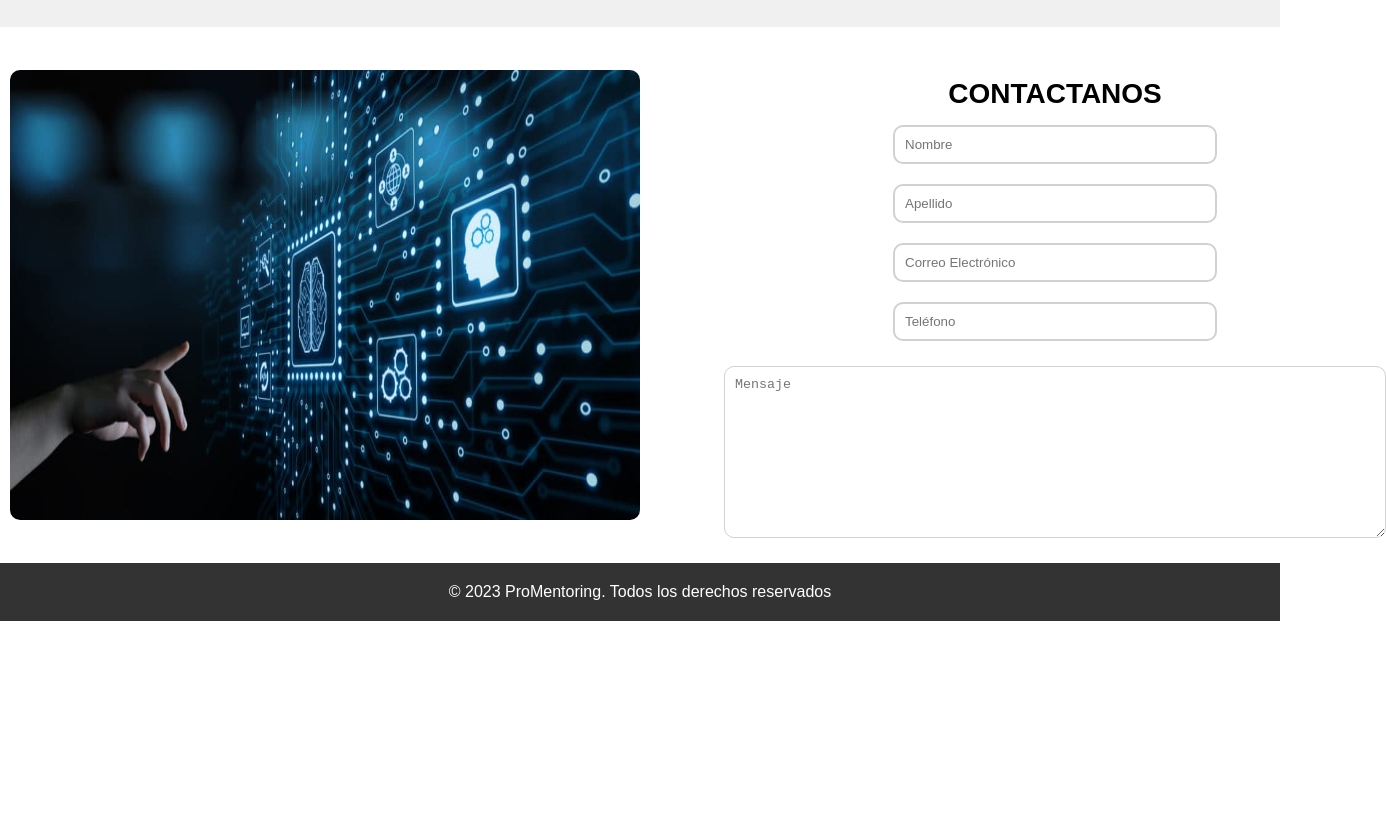
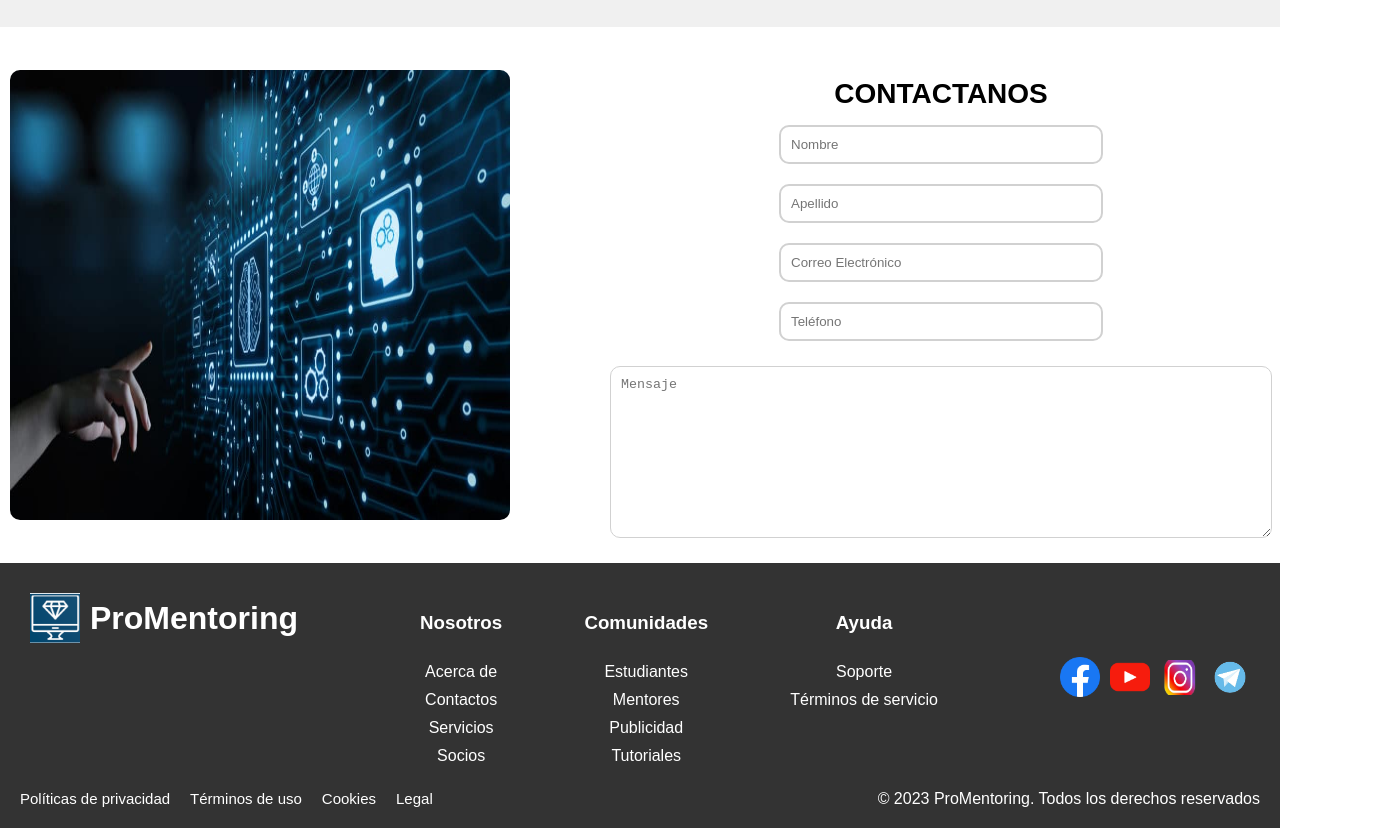
Before and after one commit to ProMentoring/ProMentoring-Landing-Page, a plain HTML site: page src/index.html in a window 1280 px wide. Shown: the part 3476-4304 px from the top of the page, 1386 px wide, since content can reach past the window. Before the commit the page ends 4097 px from the top, so only its background shows below. Drawn offline with Linux system fonts and the light colour scheme.

Commit message:
fix: Agregación de elementos al footer y redimensionamiento del componentes de la sección de contactanos

```diff
--- a/src/css/styles.css
+++ b/src/css/styles.css
@@ -381,19 +381,19 @@ hr {
      height: 500px;
      margin: 0px 10px 0px 10px;
      display: flex;
-     justify-content: space-between;
+     /* justify-content: space-between; */
      align-items: center;
      gap: 100px;
 }
 
 #contact-us img{
-     width: 50%;
+     width: 500px;
      height: 90%;
      border-radius: 10px;
 }
 
 #container-msg{
-     width: 50%;
+     width: 700px;
      height: 100%;
 }
 
@@ -452,6 +452,73 @@ footer {
      margin-top: auto;
 }
 
-footer span {
-     font-size: 16px;
+#container-bottom-items{
+     padding: 5px;
+     margin: 5px 5px 20px 5px;
+     display: flex;
+     justify-content: space-between;
 }
+
+#box-logo{
+     height: 50px;
+     display: flex;
+     align-items: center;
+     gap:10px;
+}
+
+#box-logo img{
+     width: 50px;
+}
+
+#container-options{
+     width: 600px;
+     display: flex;
+     justify-content: space-around;
+}
+
+.container-columns{
+     display: flex;
+     flex-direction: column;
+     gap: 10px;
+}
+
+.container-columns a{
+     color: #fff;
+     text-decoration: none;
+}
+
+.container-columns a:hover{
+     color: #838383;
+     scale: 1.05;
+}
+
+#iconos{
+     display: flex;
+     align-items: center;
+     gap: 10px;
+}
+
+#iconos a img:hover{
+     scale: 1.2;
+}
+
+#footer-bottom{
+     display: flex;
+     justify-content: space-between;
+}
+
+#container-conditions{
+     display: flex;
+     gap: 20px;
+}
+
+#container-conditions a{
+     font-size: 15px;
+     color: #fff;
+     text-decoration: none;
+}
+
+#container-conditions a:hover{
+     color: #838383;
+     scale: 1.10;
+}
--- a/src/index.html
+++ b/src/index.html
@@ -247,7 +247,46 @@
     </section>
     <br>
     <footer>
-        <div>
+        <div id="container-bottom-items">
+            <div id="box-logo">
+                <img src="assets/logo.png" alt="LOGO">
+                <h1>ProMentoring</h1>
+            </div>
+            <div id="container-options">
+                <div class="container-columns">
+                    <h3>Nosotros</h3>
+                    <a href="">Acerca de</a>
+                    <a href="">Contactos</a>
+                    <a href="">Servicios</a>
+                    <a href="">Socios</a>
+                </div>
+                <div class="container-columns">
+                    <h3>Comunidades</h3>
+                    <a href="">Estudiantes</a>
+                    <a href="">Mentores</a>
+                    <a href="">Publicidad</a>
+                    <a href="">Tutoriales</a>
+                </div>
+                <div class="container-columns">
+                    <h3>Ayuda</h3>
+                    <a href="">Soporte</a>
+                    <a href="">Términos de servicio</a>
+                </div>
+            </div>
+            <div id="iconos">
+                <a href=""><img src="assets/fb-krita.png" width="40px" height="40px" alt="FACEBOOK"></a>
+                <a href=""><img src="assets/yt-krita.png" width="40px" height="40px" alt="YOUTUBE"></a>
+                <a href=""><img src="assets/instagram-krita.png" width="40px" height="35px" alt="INSTAGRAM"></a>
+                <a href=""><img src="assets/telegram-krita.png" width="40px" height="40px" alt="TELEGRAM"></a>
+            </div>
+        </div>
+        <div id="footer-bottom">
+            <div id="container-conditions">
+                <a href="">Políticas de privacidad</a>
+                <a href="">Términos de uso</a>
+                <a href="">Cookies</a>
+                <a href="">Legal</a>
+            </div>
             <span>&copy; 2023 ProMentoring. Todos los derechos reservados</span>
         </div>
     </footer>
```
Also changed, not shown: src/assets/fb-krita.png (added), src/assets/instagram-krita.png (added), src/assets/telegram-krita.png (added), src/assets/yt-krita.png (added).
